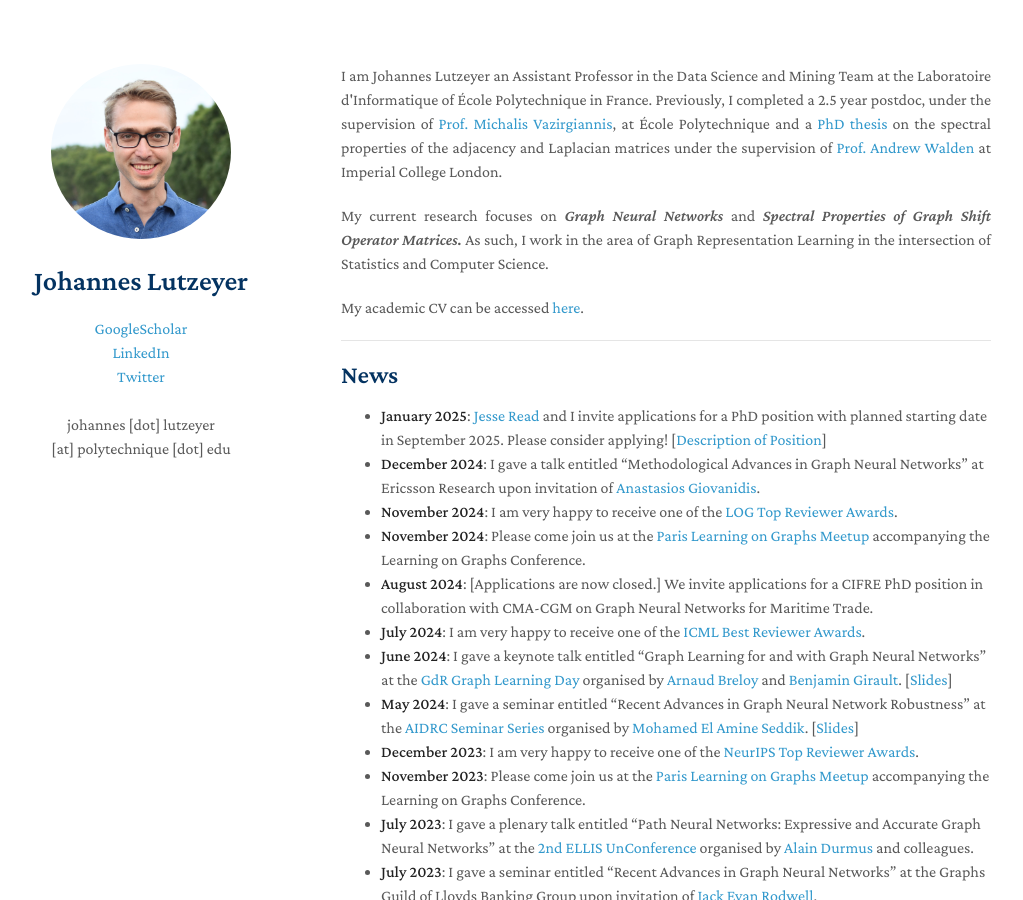
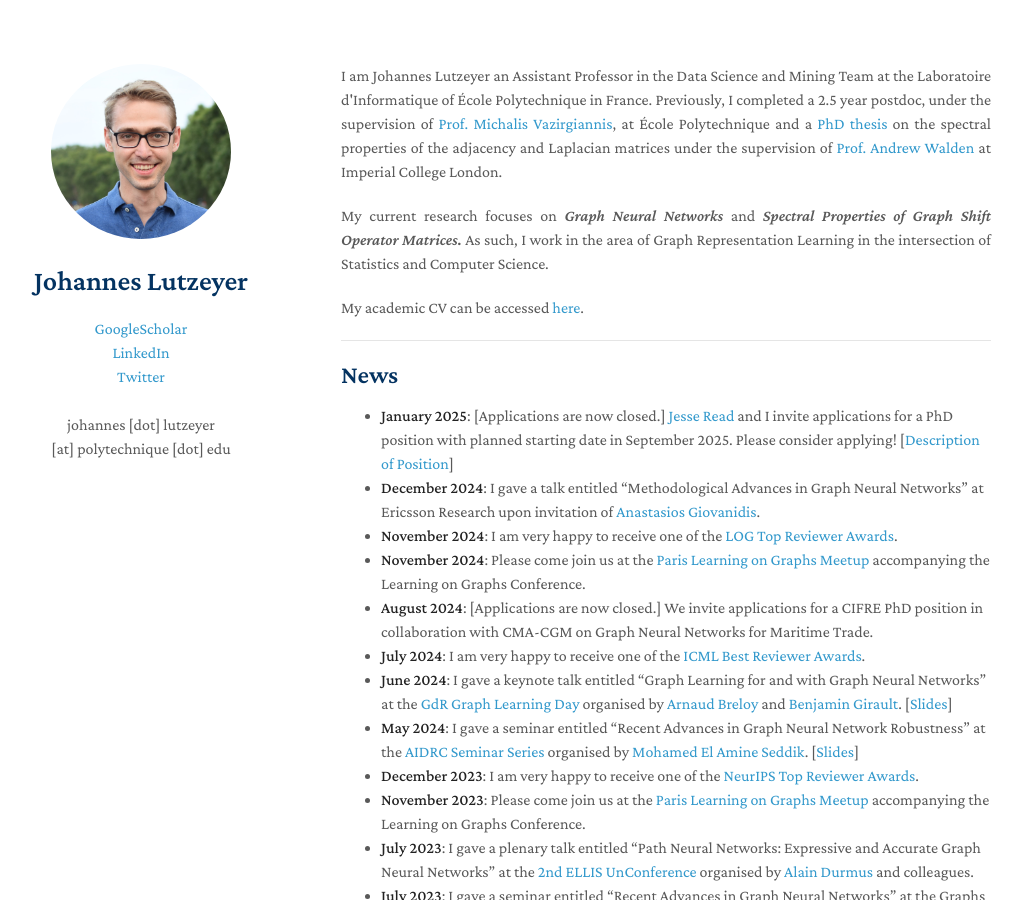
Before and after one commit to johanneslutzeyer/johanneslutzeyer.github.io, a Jekyll site: the page built from index.md, in a window 1280 px wide and 900 px high. Shown: the whole window, without its empty margins (129-1152 px from the left). Built offline with Jekyll 4.4.1, drawn with Linux system fonts in a browser that asks for light colours; our own code applies the rules of GitHub Pages for plain Markdown files; a script that is not in the unit is left out.

Commit message:
Update index.md

```diff
--- a/index.md
+++ b/index.md
@@ -13,7 +13,7 @@ My academic CV can be accessed <a href="https://johanneslutzeyer.com/doc/Johanne
 ---
 
 ## News
-- **January 2025**: <a href="https://jmread.github.io/" target=" blank">Jesse Read</a> and I invite applications for a PhD position with planned starting date in September 2025. Please consider applying! [<a href="https://johanneslutzeyer.com/doc/2025_01_DGSP_PhDPosition.pdf" target="_blank">Description of Position</a>]
+- **January 2025**: [Applications are now closed.] <a href="https://jmread.github.io/" target=" blank">Jesse Read</a> and I invite applications for a PhD position with planned starting date in September 2025. Please consider applying! [<a href="https://johanneslutzeyer.com/doc/2025_01_DGSP_PhDPosition.pdf" target="_blank">Description of Position</a>]
 - **December 2024**: I gave a talk entitled "Methodological Advances in Graph Neural Networks" at Ericsson Research upon invitation of <a href="https://anastasiosgiovanidis.net/" target=" blank">Anastasios Giovanidis</a>.
 - **November 2024**: I am very happy to receive one of the <a href="https://youtu.be/Ei1yYioawxg?t=371" target=" blank">LOG Top Reviewer Awards</a>.
 - **November 2024**: Please come join us at the <a href="https://sites.google.com/view/learning-on-graph-paris-meetup/home" target=" blank">Paris Learning on Graphs Meetup </a> accompanying the Learning on Graphs Conference.
```
